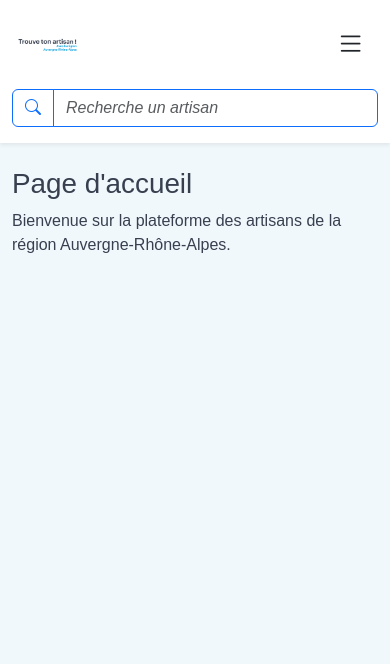
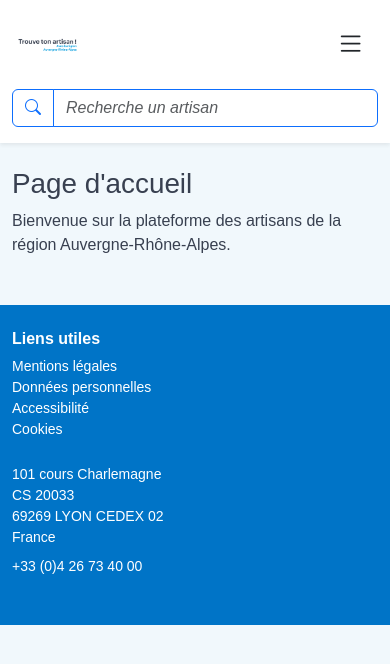
Before and after one commit to SarahDbrn/plateforme-artisans-aura, a React (Create React App) app in the folder frontend/: page / in a window 390 px wide. Shown: the top 664 px of the page. Built offline with nearby package versions, Linux system fonts and the light colour scheme.

Commit message:
Add responsive footer matching Figma design

```diff
--- a/frontend/src/App.js
+++ b/frontend/src/App.js
@@ -4,6 +4,7 @@ import ListArtisans from './pages/ListArtisans';
 import ArtisanPage from './pages/ArtisanPage';
 import NotFound from './pages/NotFound';
 import Header from './components/Header';
+import Footer from './components/Footer';
 
 function App() {
   return (
@@ -18,6 +19,9 @@ function App() {
         <Route path="/artisan/:id" element={<ArtisanPage />} />
         <Route path="*" element={<NotFound />} />
       </Routes>
+
+      {/* Footer commun à toutes les pages*/}
+      <Footer/>
     </Router>
   );
 }
--- /dev/null
+++ b/frontend/src/components/Footer.jsx
@@ -0,0 +1,69 @@
+import { Link } from 'react-router-dom';
+
+function Footer() {
+  return (
+    <footer
+      className="text-white mt-5"
+      style={{ backgroundColor: '#0074c7' }} // bleu région
+    >
+      <div className="container py-4 py-md-5">
+        <div className="row">
+          {/* Colonne gauche : liens utiles */}
+          <div className="col-12 col-md-4 mb-4 mb-md-0">
+            <h2 className="h6 fw-bold">Liens utiles</h2>
+            <ul className="list-unstyled small mb-0">
+              <li>
+                <Link
+                  to="/mentions-legales"
+                  className="text-white text-decoration-none"
+                >
+                  Mentions légales
+                </Link>
+              </li>
+              <li>
+                <Link
+                  to="/donnees-personnelles"
+                  className="text-white text-decoration-none"
+                >
+                  Données personnelles
+                </Link>
+              </li>
+              <li>
+                <Link
+                  to="/accessibilite"
+                  className="text-white text-decoration-none"
+                >
+                  Accessibilité
+                </Link>
+              </li>
+              <li>
+                <Link
+                  to="/cookies"
+                  className="text-white text-decoration-none"
+                >
+                  Cookies
+                </Link>
+              </li>
+            </ul>
+          </div>
+
+          {/* Colonne centre : adresse de Lyon */}
+          <div className="col-12 col-md-4 mb-4 mb-md-0 small text-md-center">
+            <p className="mb-0">101 cours Charlemagne</p>
+            <p className="mb-0">CS 20033</p>
+            <p className="mb-0">69269 LYON CEDEX 02</p>
+            <p className="mb-0">France</p>
+            <p className="mb-0 mt-2">+33 (0)4 26 73 40 00</p>
+          </div>
+
+          {/* Colonne droite : bloc "Trouve ton artisan !" */}
+          <div className="col-12 col-md-4 text-md-end">
+               {/* Logo */}
+          </div>
+        </div>
+      </div>
+    </footer>
+  );
+}
+
+export default Footer;
```
